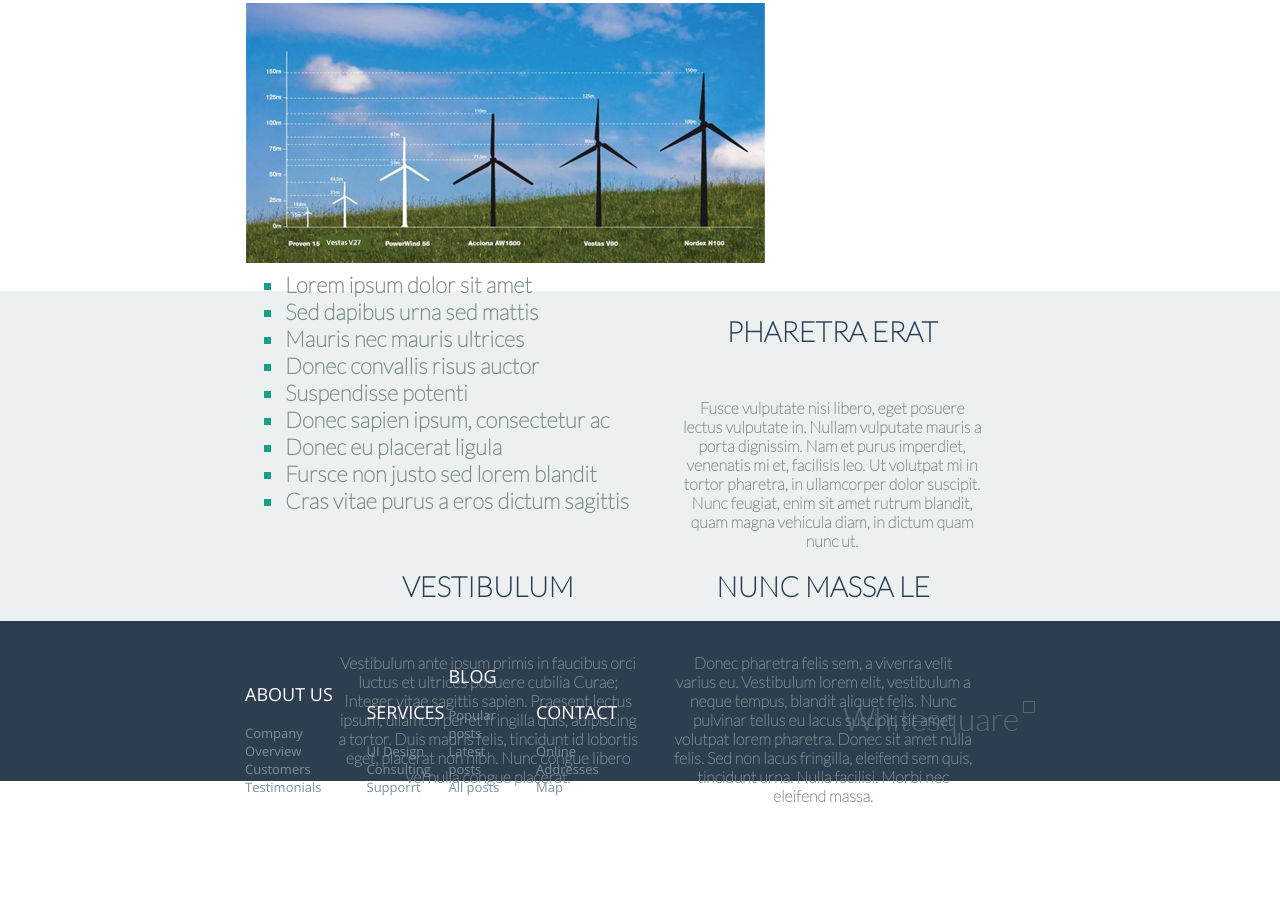
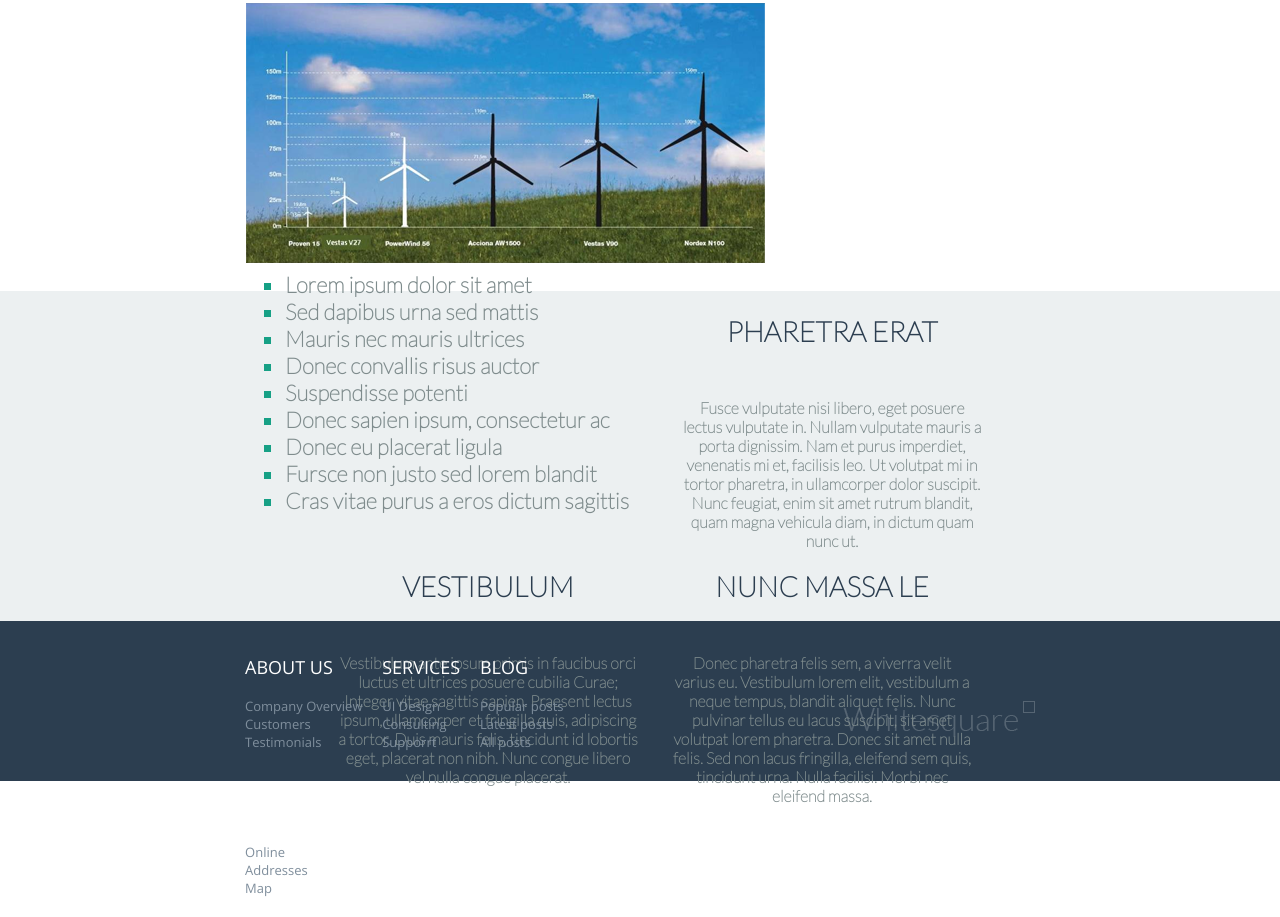
Before and after one commit to amozgov/rozanovz.github.io, a plain HTML site: page projects/FlatCorporate/services.html in a window 1280 px wide. Shown: the part 463-1380 px from the top of the page. Before the commit the page ends 1268 px from the top, so only its background shows below. Drawn offline with nearby package versions, Linux system fonts and the light colour scheme.

Commit message:
new changes

```diff
--- a/projects/FlatCorporate/css/aboutus.css
+++ b/projects/FlatCorporate/css/aboutus.css
@@ -33,8 +33,8 @@
     vertical-align: top;
 }
 #mission article:nth-child(2){
-    margin-right:31px;
-    margin-left: 31px;
+    margin-right:30px;
+    margin-left: 30px;
 }
 #mission article h2{
     text-transform: uppercase;
--- a/projects/FlatCorporate/css/services.css
+++ b/projects/FlatCorporate/css/services.css
@@ -48,8 +48,8 @@
     vertical-align: top;
 }
 #nunc article:nth-child(2){
-    margin-right:31px;
-    margin-left: 31px;
+    margin-right:30px;
+    margin-left: 30px;
 }
 #nunc article h2{
     text-transform: uppercase;
--- a/projects/FlatCorporate/css/style.css
+++ b/projects/FlatCorporate/css/style.css
@@ -15,6 +15,7 @@ header{
 }
 header img{margin-top:10px;}
 header nav {
+    width:40%;
     float: right;
     text-transform: uppercase;
     margin-top:11px;
@@ -59,13 +60,13 @@ footer{
 footer article{
     display: inline-block;
 }
+footer .description{
+    width:50%;
+}
 footer article ul{
     float:left;
     padding: 0;
-    margin-left:0;
-    margin-top: 25px;
-    margin-right: 24.91448%;
-    margin-bottom: 0;
+    margin-right: 5%;
 }
 footer article ul li{
     list-style: none;
--- a/projects/FlatCorporate/services.html
+++ b/projects/FlatCorporate/services.html
@@ -70,31 +70,25 @@
      <!-- -->
     <footer>
         <div class="wrapper">
-            <article>
+            <article class="description">
                 <ul>
                     <li><h3>About us</h3></li>
                     <li><a href="#">Company Overview</a></li>
                     <li><a href="#">Customers</a></li>
                     <li><a href="#">Testimonials</a></li>
                 </ul>
-            </article>
-            <article>
                 <ul>
                     <li><h3>Services</h3></li>
                     <li><a href="#">UI Design</a></li>
                     <li><a href="#">Consulting</a></li>
                     <li><a href="#">Supporrt</a></li>
                 </ul>
-            </article>
-            <article>
                 <ul>
                     <li><h3>Blog</h3></li>
                     <li><a href="#">Popular posts</a></li>
                     <li><a href="#">Latest posts</a></li>
                     <li><a href="#">All posts</a></li>
                 </ul>
-            </article>
-            <article>
                 <ul>
                     <li><h3>Contact</h3></li>
                     <li><a href="#">Online</a></li>
@@ -102,6 +96,7 @@
                     <li><a href="#">Map</a></li>
                 </ul>
             </article>
+
             <article class="logobottom">
                 <img src="img/logo-bottom.png"/>
             </article>
```
Also changed, not shown: projects/FlatCorporate/aboutus.html (+2 -7 lines), projects/FlatCorporate/blog.html (+2 -7 lines), projects/FlatCorporate/contact.html (+2 -7 lines), projects/FlatCorporate/index.html (+2 -7 lines).
